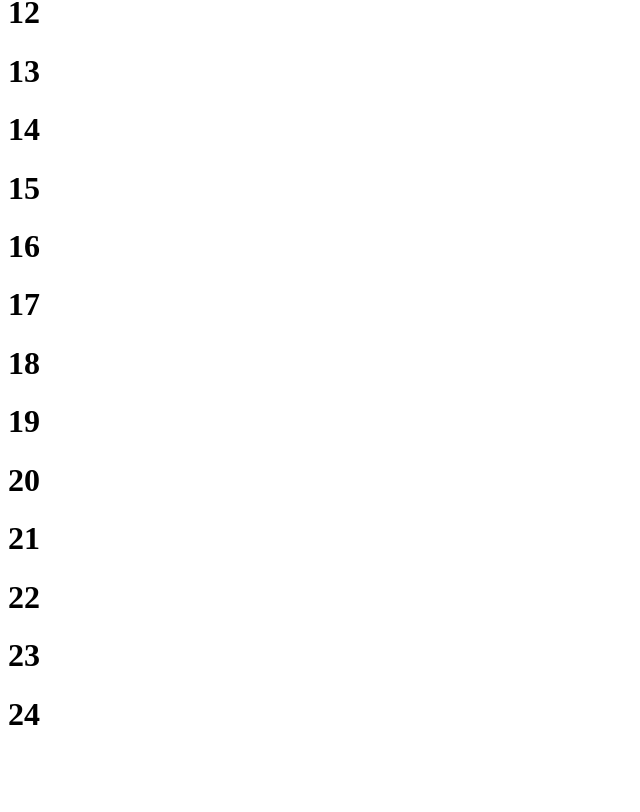
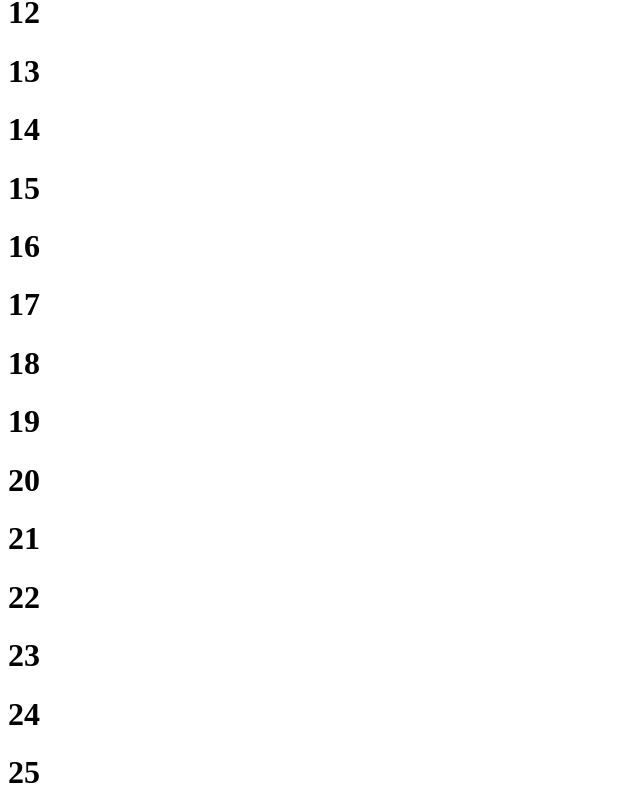
Before and after one commit to theit0/ecommerceFETests, a React (Vite) app: page / in a window 1280 px wide. Shown: the part 670-1482 px from the top of the page, without its empty margins (0-640 px from the left). Before the commit the page ends 1424 px from the top, so only its background shows below. Built offline with nearby package versions, Linux system fonts and the light colour scheme.

Commit message:
Test case 25

```diff
--- a/src/App.tsx
+++ b/src/App.tsx
@@ -28,6 +28,7 @@ function App() {
       <h1>22</h1>
       <h1>23</h1>
       <h1>24</h1>
+      <h1>25</h1>
     </>
   )
 }
```
